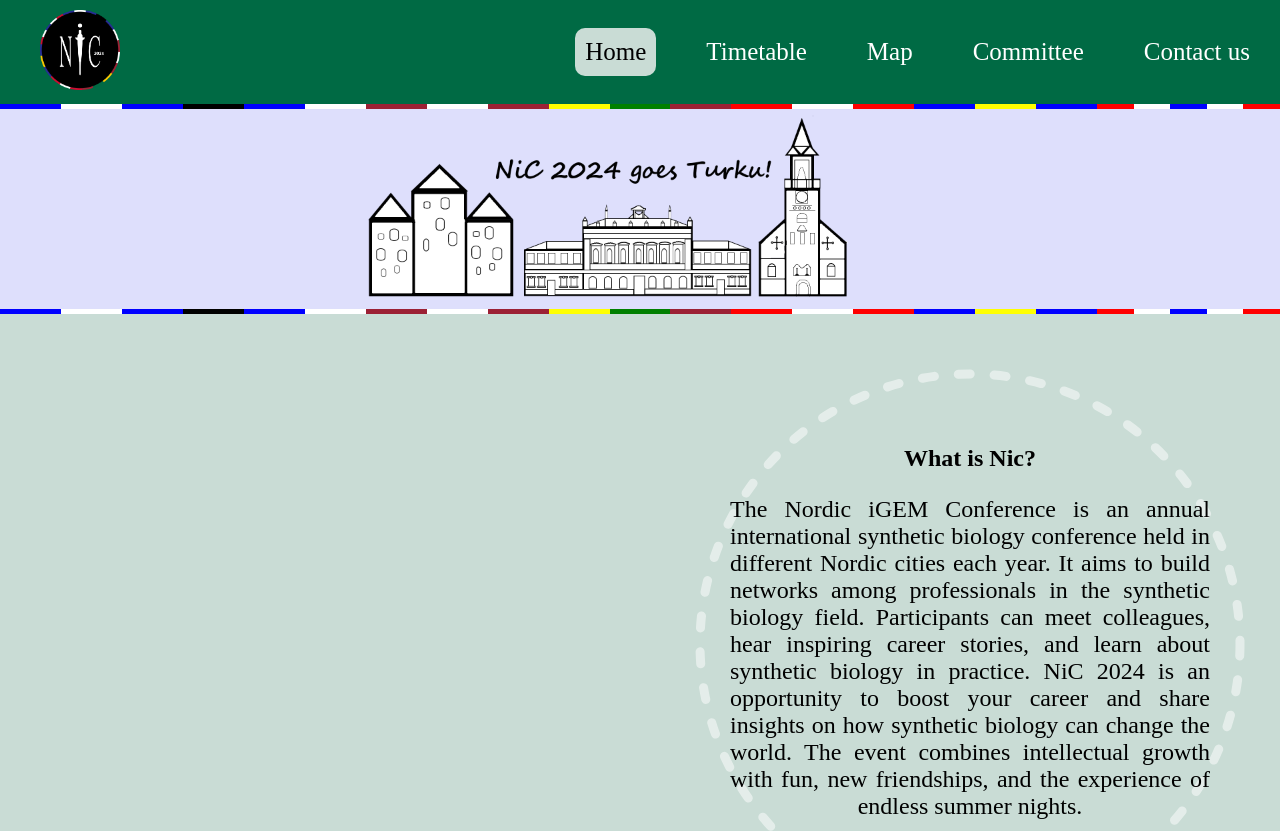
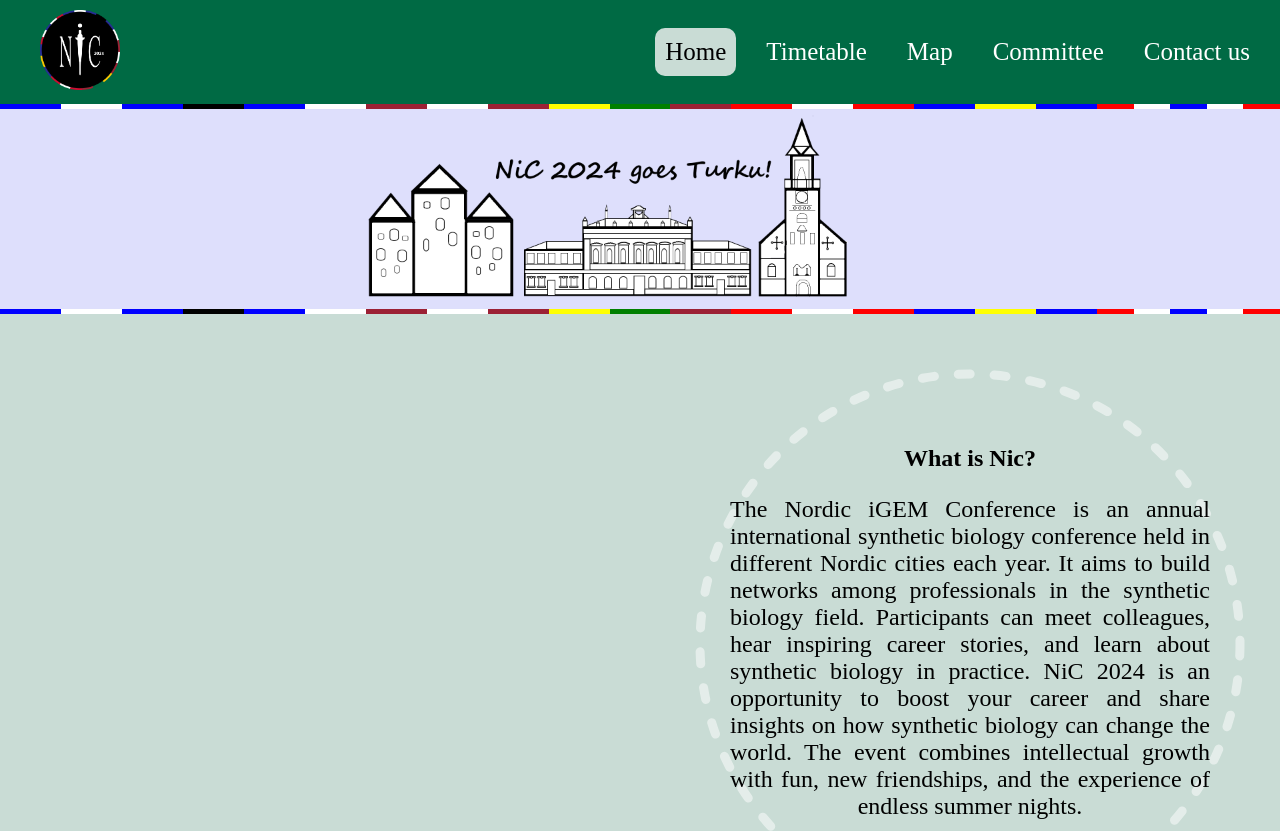
Before and after one commit to teamAboaTurku/nic-24, a Vue app: page / in a window 1280 px wide. Shown: the top 831 px of the page. Built offline with nearby package versions, Linux system fonts and the light colour scheme.

Commit message:
fix responsivenes

```diff
--- a/src/components/TopNav.vue
+++ b/src/components/TopNav.vue
@@ -141,7 +141,11 @@
   margin-left: 30px;
 }
 
-@media (min-width: 768px) {
+@media (min-width: 767px) {
+  .topnavLinks {
+    gap: 0px;
+  }
+
   .navbar-toggler {
     display: none;
   }
```
